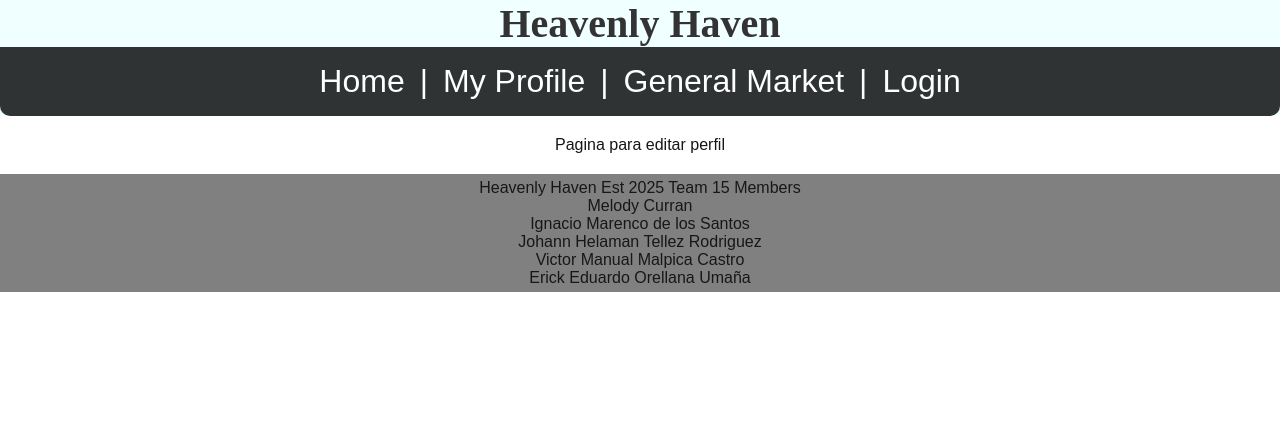
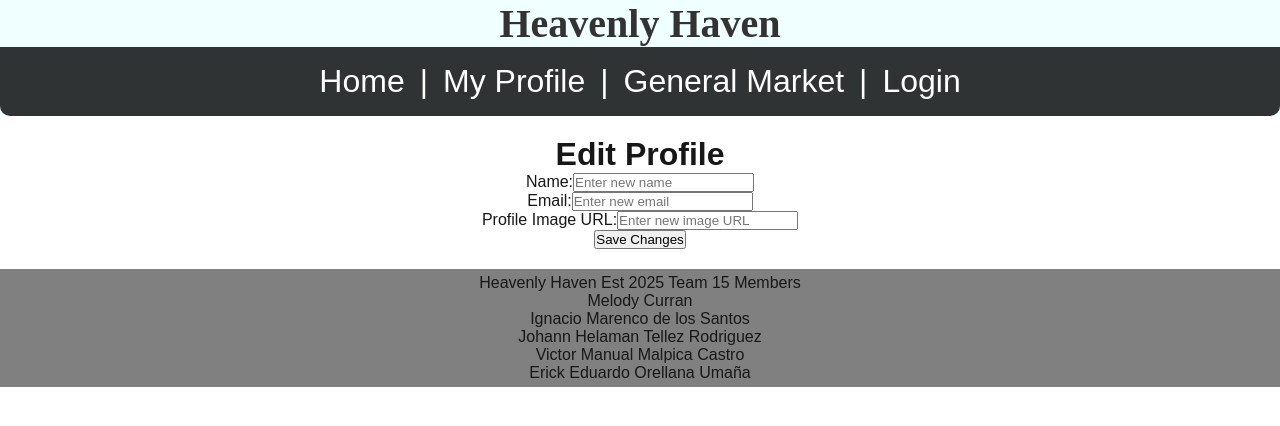
Before and after one commit to EduardOrellana/WDD430-GroupProject-Handcrafted-Haven, a Next.js app: page /profile/edit in a window 1280 px wide. Shown: the top 426 px of the page. Built offline with nearby package versions, Linux system fonts and the light colour scheme; no server answers; a web font is replaced by a local one.

Commit message:
FormReady!!

```diff
--- a/app/lib/data.ts
+++ b/app/lib/data.ts
@@ -588,18 +588,52 @@ export async function createUser(username: string, profile_pic_url: string, emai
   }
 }
 
-export async function updateUserById(id: number, username: string, profile_pic_url: string, email: string, password: string) {
+export async function updateUserById(id: number, username?: string, profile_pic_url?: string, email?: string, password?: string) {
   try {
     if (!process.env.POSTGRES_URL) {
       console.error('POSTGRES_URL environment variable is not defined.');
       return { error: 'Database connection string is missing.', status: 500 };
     }
-    const data = await sql`
-      UPDATE "user" SET username = ${username}, profile_pic_url = ${profile_pic_url}, email = ${email}, password = ${password} WHERE "id" = ${id};
+
+    const updates: string[] = [];
+    const values: any[] = [];
+
+    if (username) {
+      updates.push('username = $' + (updates.length + 1));
+      values.push(username);
+    }
+    if (profile_pic_url) {
+      updates.push('profile_pic_url = $' + (updates.length + 1));
+      values.push(profile_pic_url);
+    }
+    if (email) {
+      updates.push('email = $' + (updates.length + 1));
+      values.push(email);
+    }
+    if (password) {
+      updates.push('password = $' + (updates.length + 1));
+      values.push(password);
+    }
+
+    if (updates.length === 0) {
+      return { error: 'No fields to update.', status: 400 };
+    }
+
+    values.push(id); // Add the ID as the last parameter
+
+    const query = `
+      UPDATE "user"
+      SET ${updates.join(', ')}
+      WHERE "id" = $${values.length}
+      RETURNING *;
     `;
+
+    const data = await sql.unsafe(query, values);
+
     if (process.env.ENV === 'development') {
       console.log('Query result:', data);
     }
+
     return data[0];
   } catch (error) {
     console.error('Database query error:', error);
--- a/app/profile/actions/update-profile.tsx
+++ b/app/profile/actions/update-profile.tsx
@@ -1,9 +1,18 @@
-// app/profile/actions/update-profile.ts
 'use server';
 
-import { updateUserById } from '../../lib/data';
+import { updateUserById } from '@/app/lib/data';
 
-export async function updateProfile(userId: number, username: string, email: string, profile_pic_url: string) {
-  const result = await updateUserById(userId, username, profile_pic_url, email, '');
-  return result;
+export async function updateProfile(
+  userId: number,
+  username: string,
+  email: string,
+  profile_pic_url: string
+) {
+  try {
+    const result = await updateUserById(userId, username, profile_pic_url, email, '');
+    return result;
+  } catch (error) {
+    console.error("Server action error:", error);
+    return { error: "Failed to update user" };
+  }
 }
--- a/app/profile/edit/page.tsx
+++ b/app/profile/edit/page.tsx
@@ -1,3 +1,93 @@
-export default async function ProfileForm() {
-  return <>Pagina para editar perfil</>;
+'use client';
+
+import { useState } from "react";
+import { updateProfile } from "@/app/profile/actions/update-profile";
+import { useSession } from "next-auth/react";
+import { useRouter } from "next/navigation";
+
+export default function ProfileForm() {
+  const { data: session, update } = useSession();
+  const router = useRouter();
+
+  const [formData, setFormData] = useState({
+    username: "",
+    email: "",
+    profile_pic_url: "",
+  });
+
+  const handleChange = (e: React.ChangeEvent<HTMLInputElement>) => {
+    const { name, value } = e.target;
+    setFormData((prevData) => ({ ...prevData, [name]: value }));
+  };
+
+  const handleSubmit = async (e: React.FormEvent) => {
+    e.preventDefault();
+
+    try {
+      const userId = session?.user?.id;
+
+      const result = await updateProfile(
+        Number(userId),
+        formData.username,
+        formData.email,
+        formData.profile_pic_url
+      );
+
+      if (!("error" in result)) {
+        alert("✅ Profile updated successfully!");
+        await update(); //
+        router.push("/profile");
+      } else {
+        alert("❌ Failed to update profile.");
+      }
+    } catch (error) {
+      console.error("Error updating profile:", error);
+      alert("❌ Error updating profile.");
+    }
+  };
+
+  return (
+    <div>
+      <h1>Edit Profile</h1>
+      <form onSubmit={handleSubmit}>
+        <div>
+          <label htmlFor="username">Name:</label>
+          <input
+            type="text"
+            id="username"
+            name="username"
+            placeholder="Enter new name"
+            value={formData.username}
+            onChange={handleChange}
+          />
+        </div>
+
+        <div>
+          <label htmlFor="email">Email:</label>
+          <input
+            type="email"
+            id="email"
+            name="email"
+            placeholder="Enter new email"
+            value={formData.email}
+            onChange={handleChange}
+          />
+        </div>
+
+        <div>
+          <label htmlFor="profile_pic_url">Profile Image URL:</label>
+          <input
+            type="text"
+            id="profile_pic_url"
+            name="profile_pic_url"
+            placeholder="Enter new image URL"
+            value={formData.profile_pic_url}
+            onChange={handleChange}
+          />
+        </div>
+
+        <button type="submit">Save Changes</button>
+      </form>
+    </div>
+  );
 }
```
Also changed, not shown: app/profile/actions/add-product.tsx (+21 -0 lines), app/profile/actions/edit-profile.tsx (+36 -0 lines), auth.config.ts (+14 -0 lines).
